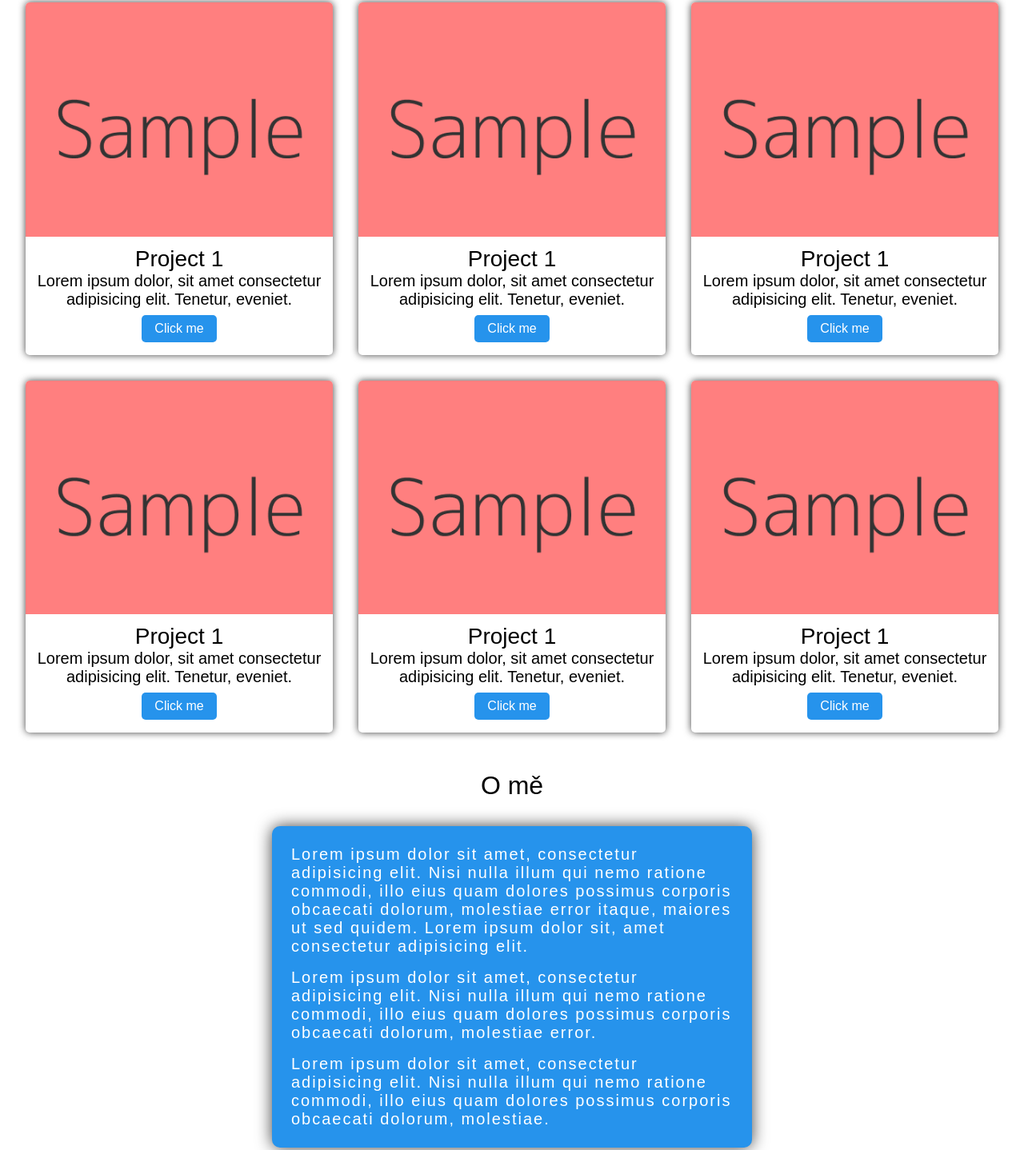
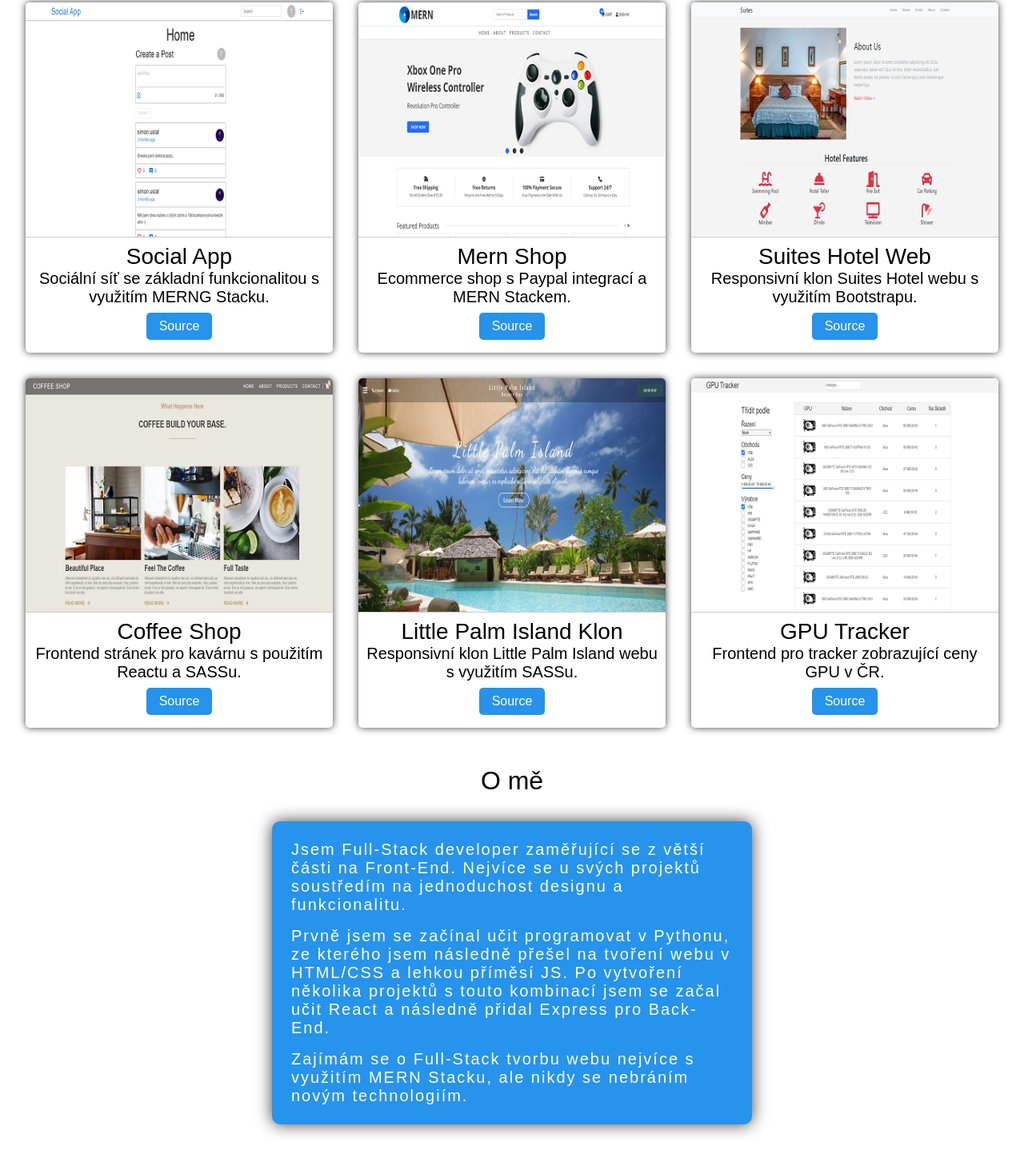
Before and after one commit to IonSibRe/portfolio-site, a website: page index.html in a window 1280 px wide. Shown: the part 914-2352 px from the top of the page at 80% size. Drawn offline with Linux system fonts and the light colour scheme.

Commit message:
Added Project Images and Texts

```diff
--- a/index.html
+++ b/index.html
@@ -55,126 +55,144 @@
 					<div class="projects-cards-wrap">
 						<div class="projects-card">
 							<img
-								src="./img/sample-img.jpg"
+								src="./img/social-app-img.png"
 								alt="projects-img"
 								class="projects-card-img"
 							/>
 							<div class="projects-card-content">
 								<div class="projects-card-inner-content-wrap">
 									<h3 class="projects-card-title">
-										Project 1
+										Social App
 									</h3>
 									<p class="projects-card-subtitle">
-										Lorem ipsum dolor, sit amet consectetur
-										adipisicing elit. Tenetur, eveniet.
+										Sociální síť se základní funkcionalitou
+										s využitím MERNG Stacku.
 									</p>
-									<a href="#" class="projects-card-link"
-										>Click me</a
+									<a
+										href="https://github.com/IonSibRe/social-app"
+										target="_blank"
+										class="projects-card-link"
+										>Source</a
 									>
 								</div>
 							</div>
 						</div>
 						<div class="projects-card">
 							<img
-								src="./img/sample-img.jpg"
+								src="./img/mern-shop-img.png"
 								alt="projects-img"
 								class="projects-card-img"
 							/>
 							<div class="projects-card-content">
 								<div class="projects-card-inner-content-wrap">
 									<h3 class="projects-card-title">
-										Project 1
+										Mern Shop
 									</h3>
 									<p class="projects-card-subtitle">
-										Lorem ipsum dolor, sit amet consectetur
-										adipisicing elit. Tenetur, eveniet.
+										Ecommerce shop s Paypal integrací a MERN
+										Stackem.
 									</p>
-									<a href="#" class="projects-card-link"
-										>Click me</a
+									<a
+										href="https://github.com/IonSibRe/mern-shop"
+										target="_blank"
+										class="projects-card-link"
+										>Source</a
 									>
 								</div>
 							</div>
 						</div>
 						<div class="projects-card">
 							<img
-								src="./img/sample-img.jpg"
+								src="./img/bootstrap-suites-web-img.png"
 								alt="projects-img"
 								class="projects-card-img"
 							/>
 							<div class="projects-card-content">
 								<div class="projects-card-inner-content-wrap">
 									<h3 class="projects-card-title">
-										Project 1
+										Suites Hotel Web
 									</h3>
 									<p class="projects-card-subtitle">
-										Lorem ipsum dolor, sit amet consectetur
-										adipisicing elit. Tenetur, eveniet.
+										Responsivní klon Suites Hotel webu s
+										využitím Bootstrapu.
 									</p>
-									<a href="#" class="projects-card-link"
-										>Click me</a
+									<a
+										href="https://github.com/IonSibRe/bootstrap-suites-webpage"
+										target="_blank"
+										class="projects-card-link"
+										>Source</a
 									>
 								</div>
 							</div>
 						</div>
 						<div class="projects-card">
 							<img
-								src="./img/sample-img.jpg"
+								src="./img/coffee-shop-img.png"
 								alt="projects-img"
 								class="projects-card-img"
 							/>
 							<div class="projects-card-content">
 								<div class="projects-card-inner-content-wrap">
 									<h3 class="projects-card-title">
-										Project 1
+										Coffee Shop
 									</h3>
 									<p class="projects-card-subtitle">
-										Lorem ipsum dolor, sit amet consectetur
-										adipisicing elit. Tenetur, eveniet.
+										Frontend stránek pro kavárnu s použitím
+										Reactu a SASSu.
 									</p>
-									<a href="#" class="projects-card-link"
-										>Click me</a
+									<a
+										href="https://github.com/IonSibRe/react-coffee-shop"
+										target="_blank"
+										class="projects-card-link"
+										>Source</a
 									>
 								</div>
 							</div>
 						</div>
 						<div class="projects-card">
 							<img
-								src="./img/sample-img.jpg"
+								src="./img/hotel-web-img.png"
 								alt="projects-img"
 								class="projects-card-img"
 							/>
 							<div class="projects-card-content">
 								<div class="projects-card-inner-content-wrap">
 									<h3 class="projects-card-title">
-										Project 1
+										Little Palm Island Klon
 									</h3>
 									<p class="projects-card-subtitle">
-										Lorem ipsum dolor, sit amet consectetur
-										adipisicing elit. Tenetur, eveniet.
+										Responsivní klon Little Palm Island webu
+										s využitím SASSu.
 									</p>
-									<a href="#" class="projects-card-link"
-										>Click me</a
+									<a
+										href="https://github.com/IonSibRe/responsive-hotel-website"
+										target="_blank"
+										class="projects-card-link"
+										>Source</a
 									>
 								</div>
 							</div>
 						</div>
 						<div class="projects-card">
 							<img
-								src="./img/sample-img.jpg"
+								src="./img/gpu-tracker-img.png"
 								alt="projects-img"
 								class="projects-card-img"
 							/>
 							<div class="projects-card-content">
 								<div class="projects-card-inner-content-wrap">
 									<h3 class="projects-card-title">
-										Project 1
+										GPU Tracker
 									</h3>
 									<p class="projects-card-subtitle">
-										Lorem ipsum dolor, sit amet consectetur
-										adipisicing elit. Tenetur, eveniet.
+										Frontend pro tracker zobrazující ceny
+										GPU v ČR.
 									</p>
-									<a href="#" class="projects-card-link"
-										>Click me</a
+									<a
+										href="https://github.com/IonSibRe/gpu-tracker"
+										target="_blank"
+										class="projects-card-link"
+										>Source</a
 									>
 								</div>
 							</div>
@@ -188,24 +206,21 @@
 					<h2 class="about-title">O mě</h2>
 					<div class="about-content-wrap">
 						<p class="about-text">
-							Lorem ipsum dolor sit amet, consectetur adipisicing
-							elit. Nisi nulla illum qui nemo ratione commodi,
-							illo eius quam dolores possimus corporis obcaecati
-							dolorum, molestiae error itaque, maiores ut sed
-							quidem. Lorem ipsum dolor sit, amet consectetur
-							adipisicing elit.
+							Jsem Full-Stack developer zaměřující se z větší
+							části na Front-End. Nejvíce se u svých projektů
+							soustředím na jednoduchost designu a funkcionalitu.
 						</p>
 						<p class="about-text">
-							Lorem ipsum dolor sit amet, consectetur adipisicing
-							elit. Nisi nulla illum qui nemo ratione commodi,
-							illo eius quam dolores possimus corporis obcaecati
-							dolorum, molestiae error.
+							Prvně jsem se začínal učit programovat v Pythonu, ze
+							kterého jsem následně přešel na tvoření webu v
+							HTML/CSS a lehkou příměsí JS. Po vytvoření několika
+							projektů s touto kombinací jsem se začal učit React
+							a následně přidal Express pro Back-End.
 						</p>
 						<p class="about-text">
-							Lorem ipsum dolor sit amet, consectetur adipisicing
-							elit. Nisi nulla illum qui nemo ratione commodi,
-							illo eius quam dolores possimus corporis obcaecati
-							dolorum, molestiae.
+							Zajímám se o Full-Stack tvorbu webu nejvíce s
+							využitím MERN Stacku, ale nikdy se nebráním novým
+							technologiím.
 						</p>
 					</div>
 				</div>
--- a/scss/styles.scss
+++ b/scss/styles.scss
@@ -84,12 +84,20 @@
 }
 
 .projects-card {
+	display: flex;
+	flex-direction: column;
 	border-radius: 5px;
 	box-shadow: 0px 0px 10px 0px rgba(0, 0, 0, 0.75);
 
 	.projects-card-img {
+		flex: 3;
 		border-top-left-radius: 5px;
 		border-top-right-radius: 5px;
+		border-bottom: 1px solid #ccc;
+	}
+
+	.projects-card-content {
+		flex: 1;
 	}
 
 	.projects-card-inner-content-wrap {
```
Also changed, not shown: css/styles.min.css, img/bootstrap-suites-web-img.png (added), img/coffee-shop-img.png (added), img/gpu-tracker-img.png (added), img/hotel-web-img.png (added), img/mern-shop-img.png (added), img/social-app-img.png (added).
